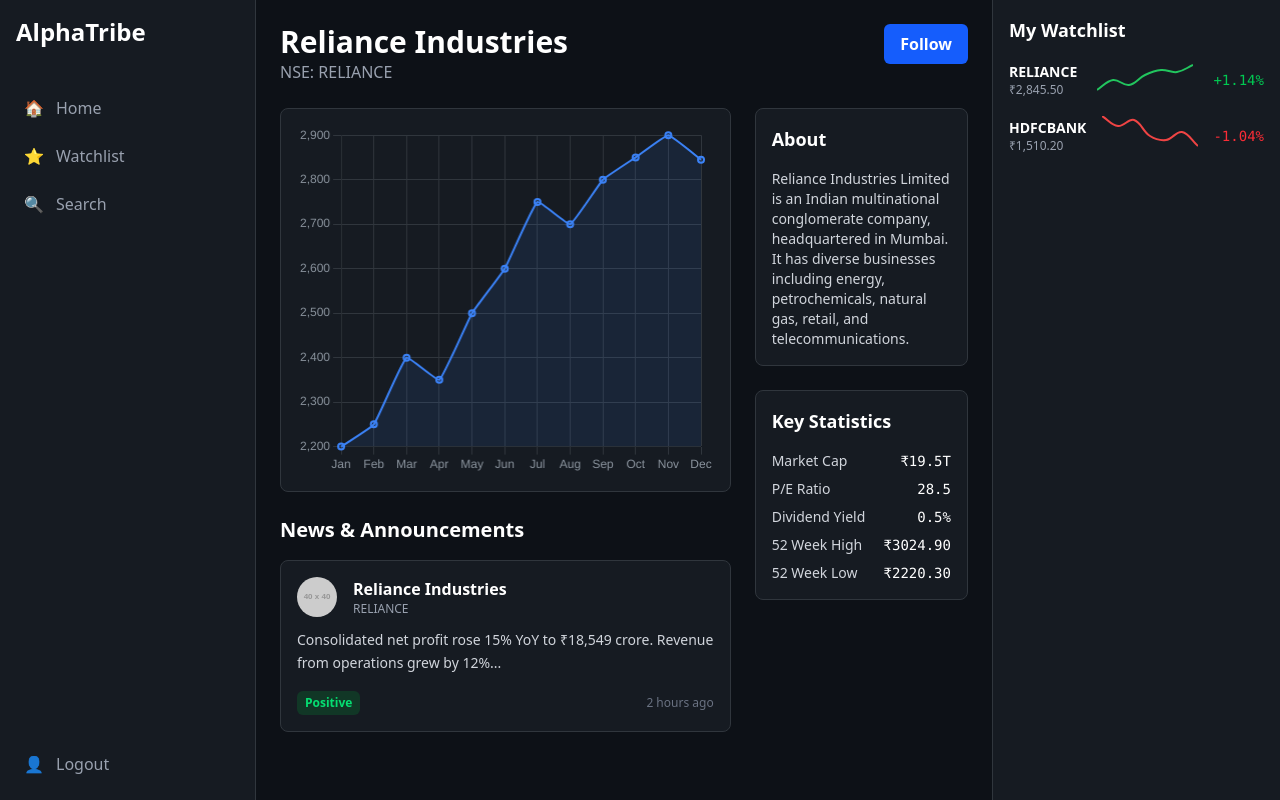
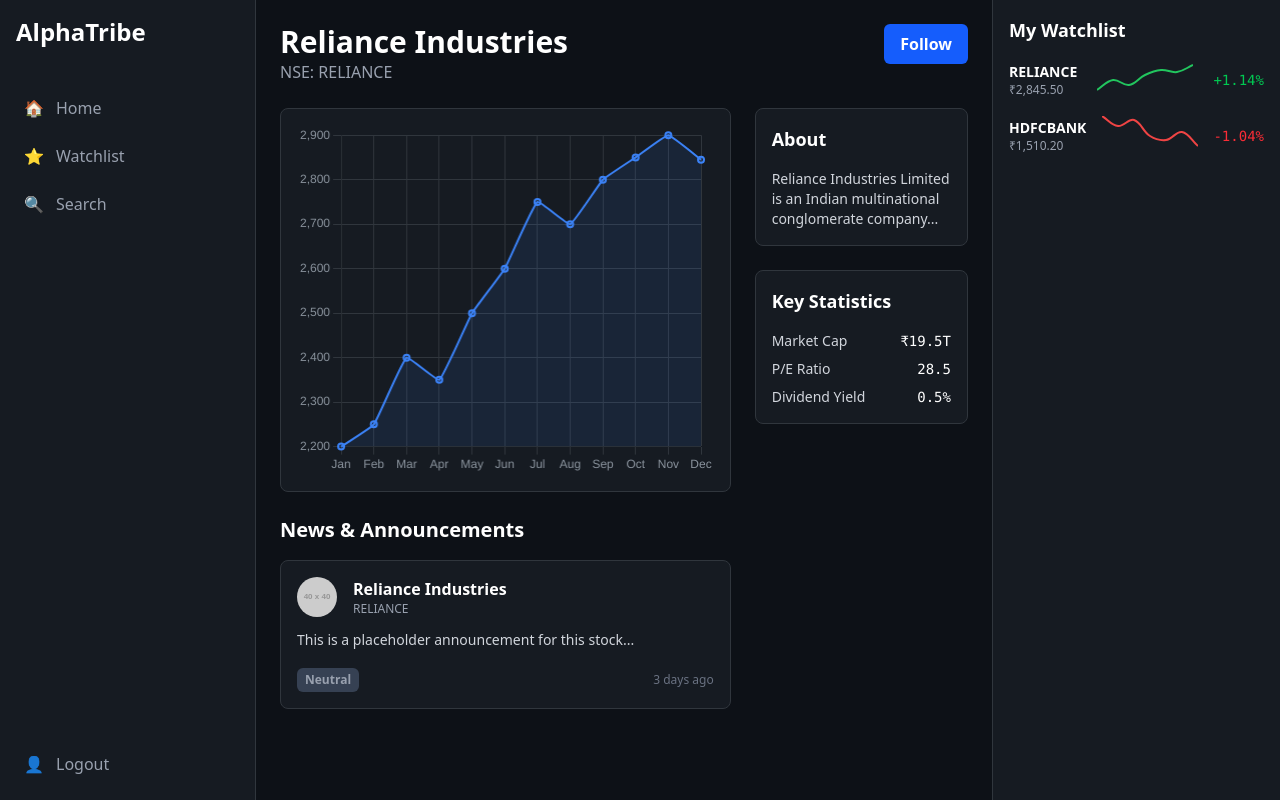
Before and after one commit to Vikhyat22/ArthGyan, a React (Vite) app: page /stock/RELIANCE in a window 1280 px wide. Built offline with nearby package versions, Linux system fonts and the light colour scheme.

Commit message:
feat: make stock detail page dynamic

```diff
--- a/src/pages/StockDetailPage.jsx
+++ b/src/pages/StockDetailPage.jsx
@@ -1,20 +1,43 @@
 import React from 'react';
+import { useParams } from 'react-router-dom'; // STEP 1: Import the useParams hook
 import MainStockChart from '../components/charts/MainStockChart';
-import AnnouncementCard from '../components/shared/AnnouncementCard'; // Reuse Dev 1's component
+import AnnouncementCard from '../components/shared/AnnouncementCard';
 
-// Placeholder data
-const stock = { name: 'Reliance Industries', ticker: 'RELIANCE' };
-const announcement = {
-    logo: 'https://placehold.co/40x40/161b22/FFFFFF?text=R',
-    name: 'Reliance Industries', ticker: 'RELIANCE',
-    summary: 'Consolidated net profit rose 15% YoY to ₹18,549 crore. Revenue from operations grew by 12%...',
-    sentiment: 'Positive', timestamp: '2 hours ago',
-};
+// This data will eventually come from an API. For now, we define it here.
+const allStocks = [
+  { logo: 'https://placehold.co/40x40/161b22/FFFFFF?text=R', name: 'Reliance Industries', ticker: 'RELIANCE', about: 'Reliance Industries Limited is an Indian multinational conglomerate company...', stats: { marketCap: '₹19.5T', peRatio: '28.5', divYield: '0.5%' } },
+  { logo: 'https://placehold.co/40x40/161b22/FFFFFF?text=TCS', name: 'Tata Consultancy', ticker: 'TCS', about: 'Tata Consultancy Services is an Indian multinational IT services and consulting company...', stats: { marketCap: '₹14.0T', peRatio: '32.1', divYield: '1.2%' } },
+  { logo: 'https://placehold.co/40x40/161b22/FFFFFF?text=H', name: 'HDFC Bank', ticker: 'HDFCBANK', about: 'HDFC Bank Limited is an Indian banking and financial services company...', stats: { marketCap: '₹12.5T', peRatio: '20.3', divYield: '1.0%' } },
+  { logo: 'https://placehold.co/40x40/161b22/FFFFFF?text=I', name: 'Infosys', ticker: 'INFY', about: 'Infosys Limited is an Indian multinational IT company...', stats: { marketCap: '₹6.3T', peRatio: '25.8', divYield: '1.8%' } },
+  { logo: 'https://placehold.co/40x40/161b22/FFFFFF?text=W', name: 'Wipro', ticker: 'WIPRO', about: 'Wipro Limited is an Indian multinational corporation that provides IT, consulting and business process services.', stats: { marketCap: '₹2.5T', peRatio: '21.0', divYield: '1.5%' } },
+  { logo: 'https://placehold.co/40x40/161b22/FFFFFF?text=ITC', name: 'ITC Limited', ticker: 'ITC', about: 'ITC Limited is an Indian conglomerate company with businesses spanning FMCG, Hotels, Paperboards and Packaging...', stats: { marketCap: '₹5.4T', peRatio: '26.0', divYield: '2.8%' } },
+  { logo: 'https://placehold.co/40x40/161b22/FFFFFF?text=SBIN', name: 'State Bank of India', ticker: 'SBIN', about: 'State Bank of India is an Indian multinational public sector bank and financial services statutory body.', stats: { marketCap: '₹5.1T', peRatio: '10.5', divYield: '1.9%' } },
+];
 
 const StockDetailPage = () => {
+  // STEP 2: Use the hook to get the URL parameters.
+  // The `:ticker` in the App.jsx route corresponds to the `ticker` variable here.
+  const { ticker } = useParams();
+
+  // STEP 3: Find the correct stock from our data array using the ticker from the URL.
+  const stock = allStocks.find(s => s.ticker.toUpperCase() === ticker.toUpperCase());
+
+  // STEP 4: Handle the case where the stock is not found.
+  if (!stock) {
+    return (
+      <div>
+        <h1 className="text-3xl font-bold text-white">Stock Not Found</h1>
+        <p className="text-gray-400 mt-4">Could not find data for ticker: {ticker}</p>
+      </div>
+    );
+  }
+
+  // Placeholder for related announcements
+  const announcement = { logo: stock.logo, name: stock.name, ticker: stock.ticker, summary: 'This is a placeholder announcement for this stock...', sentiment: 'Neutral', timestamp: '3 days ago' };
+
   return (
     <div>
-      {/* Header */}
+      {/* STEP 5: Use the data from the 'stock' object we found. */}
       <div className="flex justify-between items-start mb-6">
         <div>
           <h1 className="text-3xl font-bold text-white">{stock.name}</h1>
@@ -25,9 +48,7 @@
         </button>
       </div>
 
-      {/* Main Content Grid */}
       <div className="grid grid-cols-1 lg:grid-cols-3 gap-6">
-        {/* Left Column */}
         <div className="lg:col-span-2 space-y-6">
           <div className="bg-[#161b22] border border-[#30363d] rounded-lg p-4 h-96">
             <MainStockChart />
@@ -40,22 +61,17 @@
           </div>
         </div>
 
-        {/* Right Column */}
         <div className="space-y-6">
           <div className="bg-[#161b22] border border-[#30363d] rounded-lg p-4">
             <h3 className="text-lg font-bold text-white mb-4">About</h3>
-            <p className="text-sm text-gray-300">
-              Reliance Industries Limited is an Indian multinational conglomerate company, headquartered in Mumbai. It has diverse businesses including energy, petrochemicals, natural gas, retail, and telecommunications.
-            </p>
+            <p className="text-sm text-gray-300">{stock.about}</p>
           </div>
           <div className="bg-[#161b22] border border-[#30363d] rounded-lg p-4">
             <h3 className="text-lg font-bold text-white mb-4">Key Statistics</h3>
             <div className="space-y-2 text-sm">
-              <div className="flex justify-between text-gray-300"><span>Market Cap</span> <span className="font-mono text-white">₹19.5T</span></div>
-              <div className="flex justify-between text-gray-300"><span>P/E Ratio</span> <span className="font-mono text-white">28.5</span></div>
-              <div className="flex justify-between text-gray-300"><span>Dividend Yield</span> <span className="font-mono text-white">0.5%</span></div>
-              <div className="flex justify-between text-gray-300"><span>52 Week High</span> <span className="font-mono text-white">₹3024.90</span></div>
-              <div className="flex justify-between text-gray-300"><span>52 Week Low</span> <span className="font-mono text-white">₹2220.30</span></div>
+              <div className="flex justify-between text-gray-300"><span>Market Cap</span> <span className="font-mono text-white">{stock.stats.marketCap}</span></div>
+              <div className="flex justify-between text-gray-300"><span>P/E Ratio</span> <span className="font-mono text-white">{stock.stats.peRatio}</span></div>
+              <div className="flex justify-between text-gray-300"><span>Dividend Yield</span> <span className="font-mono text-white">{stock.stats.divYield}</span></div>
             </div>
           </div>
         </div>
```
